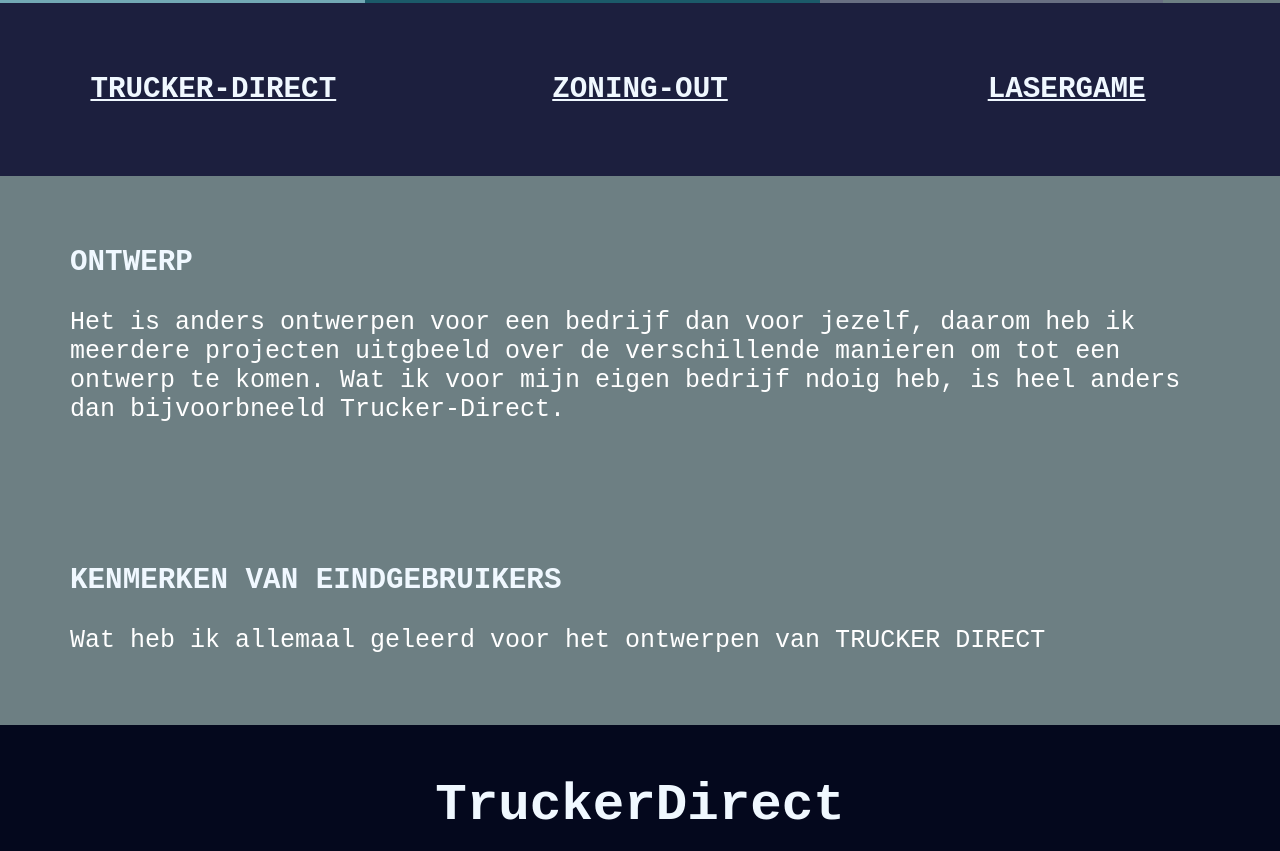
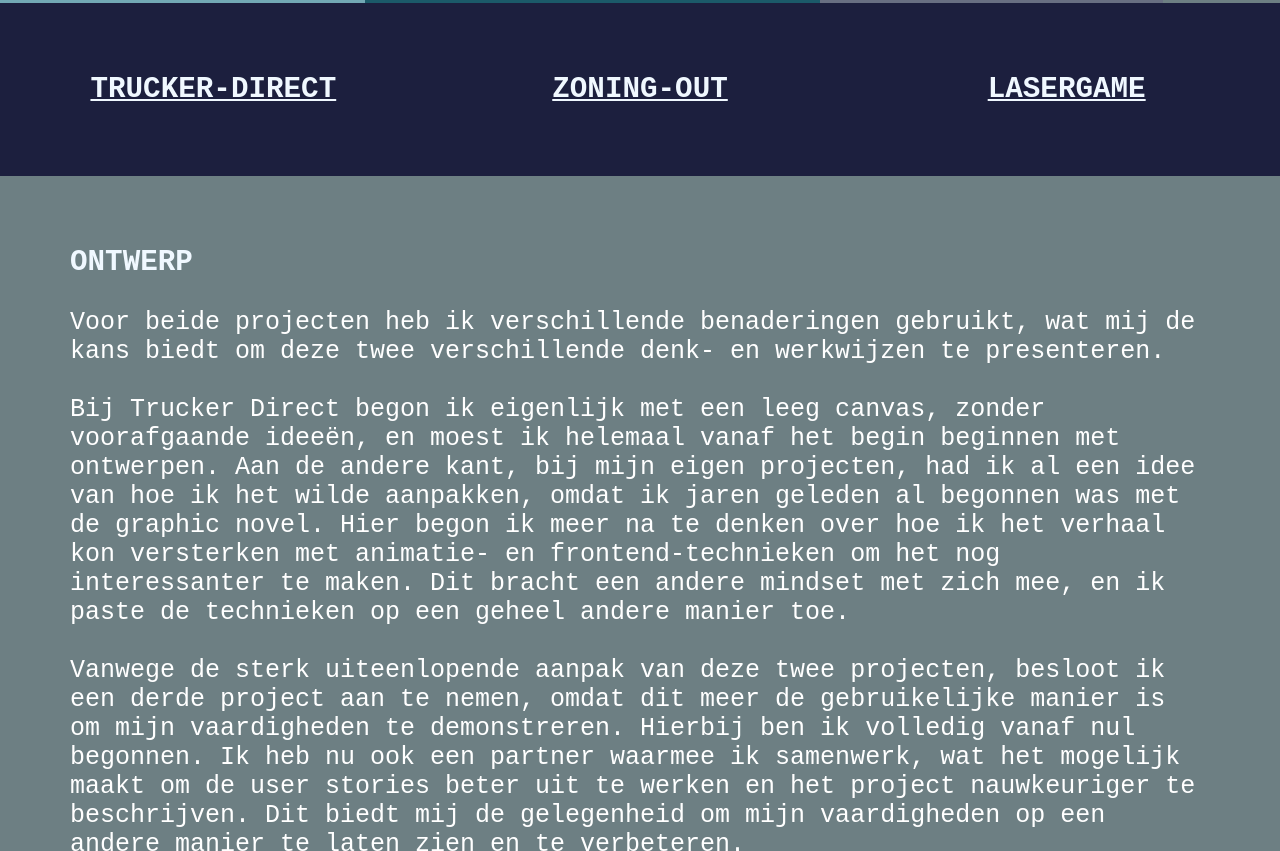
Before and after one commit to zoningout87/leerportfolio2023, a plain HTML site: page leerportfolio/leerdoel/leerdoel2.html in a window 1280 px wide. Shown: the part 1300-2151 px from the top of the page. Drawn offline with Linux system fonts and the light colour scheme.

Commit message:
tekst toegevoegd voor ontwerp

```diff
--- a/leerportfolio/leerdoel/leerdoel2.html
+++ b/leerportfolio/leerdoel/leerdoel2.html
@@ -46,11 +46,14 @@
 
 
         <section id="hoofdstuk"><div class="doelomschrijvingsection4"><h3>ONTWERP</h3><br>
-           Het is anders ontwerpen voor een bedrijf dan voor jezelf, daarom heb ik meerdere projecten uitgbeeld over de verschillende manieren om tot een ontwerp te komen. Wat ik voor mijn eigen bedrijf ndoig heb, is heel anders dan bijvoorbneeld Trucker-Direct. </div></section>
+            Voor beide projecten heb ik verschillende benaderingen gebruikt, wat mij de kans biedt om deze twee verschillende denk- en werkwijzen te presenteren.<br>
+            <br>
+            Bij Trucker Direct begon ik eigenlijk met een leeg canvas, zonder voorafgaande ideeën, en moest ik helemaal vanaf het begin beginnen met ontwerpen. Aan de andere kant, bij mijn eigen projecten, had ik al een idee van hoe ik het wilde aanpakken, omdat ik jaren geleden al begonnen was met de graphic novel. Hier begon ik meer na te denken over hoe ik het verhaal kon versterken met animatie- en frontend-technieken om het nog interessanter te maken. Dit bracht een andere mindset met zich mee, en ik paste de technieken op een geheel andere manier toe.<br><br>
+
+            Vanwege de sterk uiteenlopende aanpak van deze twee projecten, besloot ik een derde project aan te nemen, omdat dit meer de gebruikelijke manier is om mijn vaardigheden te demonstreren. Hierbij ben ik volledig vanaf nul begonnen. Ik heb nu ook een partner waarmee ik samenwerk, wat het mogelijk maakt om de user stories beter uit te werken en het project nauwkeuriger te beschrijven. Dit biedt mij de gelegenheid om mijn vaardigheden op een andere manier te laten zien en te verbeteren. </div></section>
 
 
-            <section id="hoofdstuk"><div class="doelomschrijvingsection4"><h3>KENMERKEN VAN EINDGEBRUIKERS</h3><br>
-                Wat heb ik allemaal geleerd voor het ontwerpen van TRUCKER DIRECT</div></section>
+
 
 
 
```
